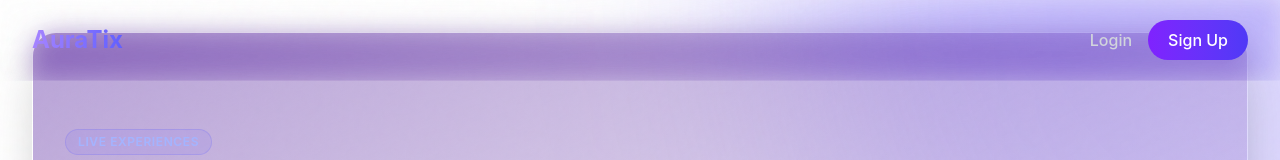
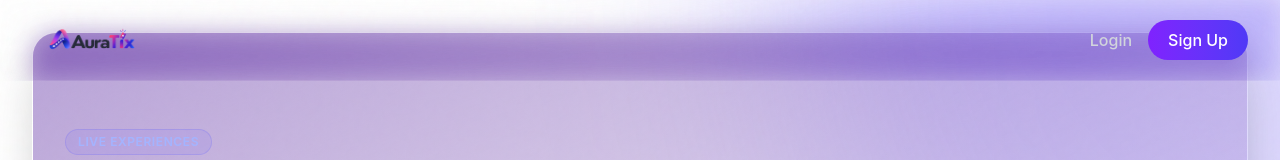
Before and after one commit to Kaustav333/ticket-booking-system, a React (Vite) app in the folder client/: page / in a window 1280 px wide. Shown: the top 160 px of the page. Built offline with nearby package versions, Linux system fonts and the light colour scheme; no server answers.

Commit message:
Update navbar to use image logo

```diff
--- a/client/src/components/Navbar.tsx
+++ b/client/src/components/Navbar.tsx
@@ -1,4 +1,5 @@
 import { Link, useNavigate } from 'react-router-dom';
+import logo from '../assets/logo.png';
 
 export default function Navbar() {
   const navigate = useNavigate();
@@ -17,7 +18,9 @@ export default function Navbar() {
       <div className="max-w-7xl mx-auto px-4 sm:px-6 lg:px-8">
         <div className="flex justify-between h-20">
           <div className="flex items-center">
-            <Link to="/" className="text-2xl font-display font-bold bg-gradient-to-r from-violet-400 to-indigo-500 bg-clip-text text-transparent">AuraTix</Link>
+            <Link to="/" className="flex items-center">
+              <img src={logo} alt="AuraTix" className="h-10 object-contain" />
+            </Link>
           </div>
           <div className="flex items-center space-x-6">
             {token ? (
```
Also changed, not shown: client/src/assets/logo.png (added).
